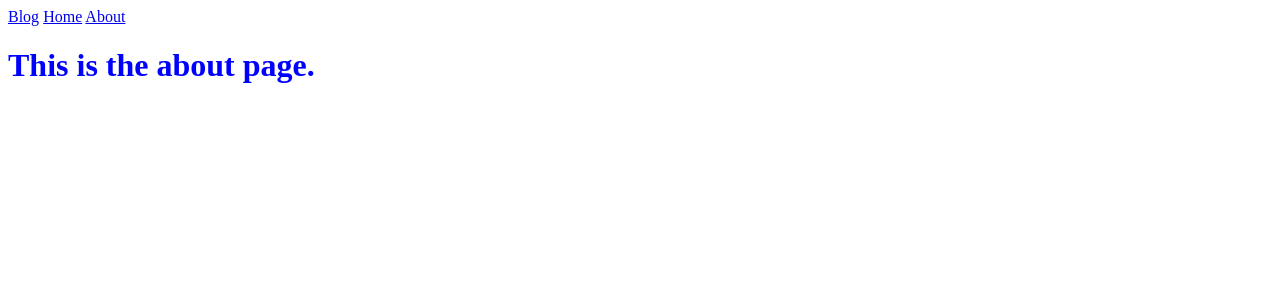
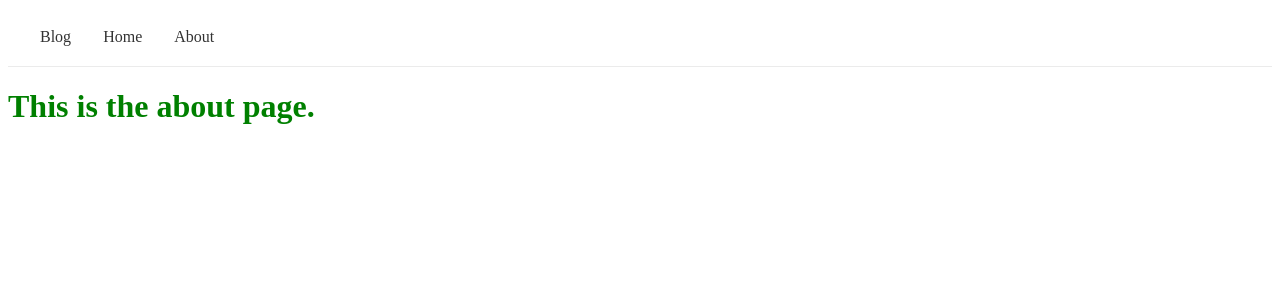
Before and after one commit to kainerr/Bacala_MidtermLaboratory_DCIT26, a Django app: page /about/ in a window 1280 px wide. Shown: the top 300 px of the page. Run offline with Django 5.2, Linux system fonts and the light colour scheme.

Commit message:
added navbar designs

```diff
--- a/app/templates/app/home.html
+++ b/app/templates/app/home.html
@@ -1,7 +1,7 @@
 {% extends 'app/base.html' %}
 {% load static %}
 {% block content %}
-<h1>Hello World</h1>
+<h1>Hello World!</h1>
 <img class="mylogo" src="{% static 'images/logo.png' %}">
 
 {% endblock content %}
--- a/app/templates/app/navbar.html
+++ b/app/templates/app/navbar.html
@@ -1,4 +1,6 @@
-<header>
+{% load static %}
+
+<header class="navbar">
     <a href="{% url 'blog' %}">Blog</a>
     <a href="{% url 'home' %}">Home</a>
     <a href="{% url 'about' %}">About</a>
--- a/requirements.txt
+++ b/requirements.txt
@@ -1,3 +1,3 @@
-asgiref==3.10.0
+cdasgiref==3.10.0
 Django==5.2.8
 sqlparse==0.5.3
--- a/static/css/base.css
+++ b/static/css/base.css
@@ -1,12 +1,11 @@
 h1 {
-    color: blue;
+    color: green;
 }
 
 .mylogo{
     height: 300px;
     width: auto;
 }
-
 /* NAVBAR BASE */
 .navbar {
     display: flex;
@@ -37,7 +36,7 @@ h1 {
     position: absolute;
     left: 0;
     bottom: -2px;
-    width: 0%;
+    width: 0;
     height: 2px;
     background: #007aff; /* Apple blue */
     transition: width 0.25s ease;
```
